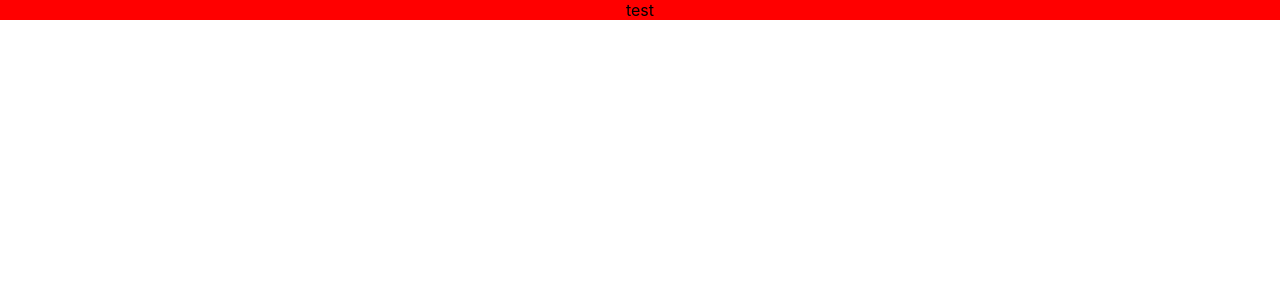
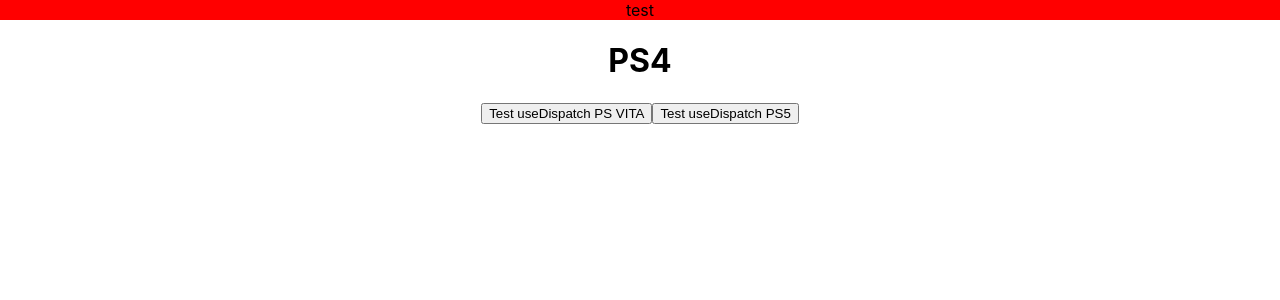
Before and after one commit to amelie-98/init-react-redux-typescript-i18n-antd, a React (Create React App) app: page / in a window 1280 px wide. Shown: the top 300 px of the page. Built offline with nearby package versions, Linux system fonts and the light colour scheme.

Commit message:
set up redux

```diff
--- a/src/App.tsx
+++ b/src/App.tsx
@@ -1,11 +1,33 @@
-import React from 'react';
+import React, { useCallback } from 'react';
+import { useSelector, shallowEqual, useDispatch } from 'react-redux';
+import { Dispatch } from 'redux';
+
+import Test from './components/test';
 import './App.css';
-import Test from './components/test';
+import { StateTypes } from './reducers';
+import { changeSonyToPSVITA, changeSonyToPS5 } from './actions';
 
-const App = () => (
-  <div className="App">
-    <Test text="test" />
-  </div>
-);
+export default () => {
+  const { sony } = useSelector((state: StateTypes) => state, shallowEqual);
 
-export default App;
+  const dispatch: Dispatch<any> = useDispatch();
+
+  const testUseDispatchPSVITA = useCallback(() => dispatch(changeSonyToPSVITA('PSVITA')), [dispatch]);
+
+  const testUseDispatchPS5 = useCallback(() => dispatch(changeSonyToPS5('PS5')), [dispatch]);
+
+  return (
+    <div className="App">
+      <Test text="test" />
+      <h1>{sony}</h1>
+
+      <button onClick={() => testUseDispatchPSVITA()} type="button">
+        Test useDispatch PS VITA
+      </button>
+
+      <button onClick={() => testUseDispatchPS5()} type="button">
+        Test useDispatch PS5
+      </button>
+    </div>
+  );
+};
--- /dev/null
+++ b/src/actions/index.ts
@@ -0,0 +1,11 @@
+import { CHANGE_PS } from '../reducers/Sony';
+
+export const changeSonyToPSVITA = (product: string) => ({
+  type: CHANGE_PS,
+  payload: product,
+});
+
+export const changeSonyToPS5 = (product: string) => ({
+  type: CHANGE_PS,
+  payload: product,
+});
--- /dev/null
+++ b/src/reducers/Sony.ts
@@ -0,0 +1,18 @@
+export const CHANGE_PS = 'CHANGE_PS';
+
+const initialState = 'PS4';
+
+export interface BaseAction {
+  type: string;
+  payload: string;
+}
+
+export default (state = initialState, action: BaseAction) => {
+  switch (action.type) {
+    case CHANGE_PS:
+      return action.payload;
+
+    default:
+      return state;
+  }
+};
--- a/src/reducers/index.ts
+++ b/src/reducers/index.ts
@@ -1,6 +1,11 @@
 import { combineReducers } from 'redux';
 import { connectRouter } from 'connected-react-router';
 
-const createRootReducer = (history: any) => combineReducers({ router: connectRouter(history) });
+import SonyReducer from './Sony';
 
-export default createRootReducer;
+export interface StateTypes {
+  router: any;
+  sony: string;
+}
+
+export default (history: any) => combineReducers({ router: connectRouter(history), sony: SonyReducer });
```
Also changed, not shown: src/store/root-reducer.ts (deleted, +0 -21 lines), 1 other file (tests, documents, lock files or other folders).
